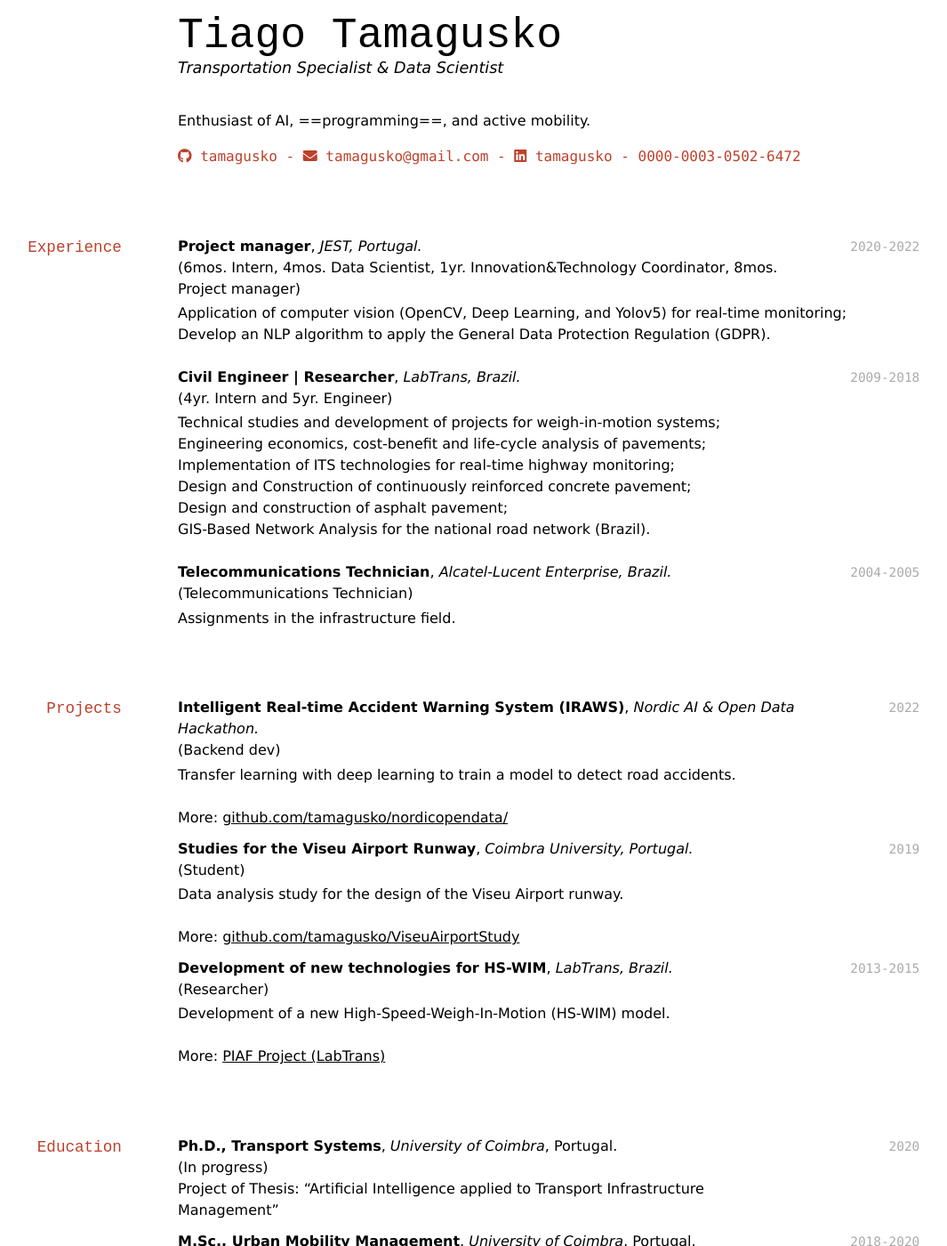
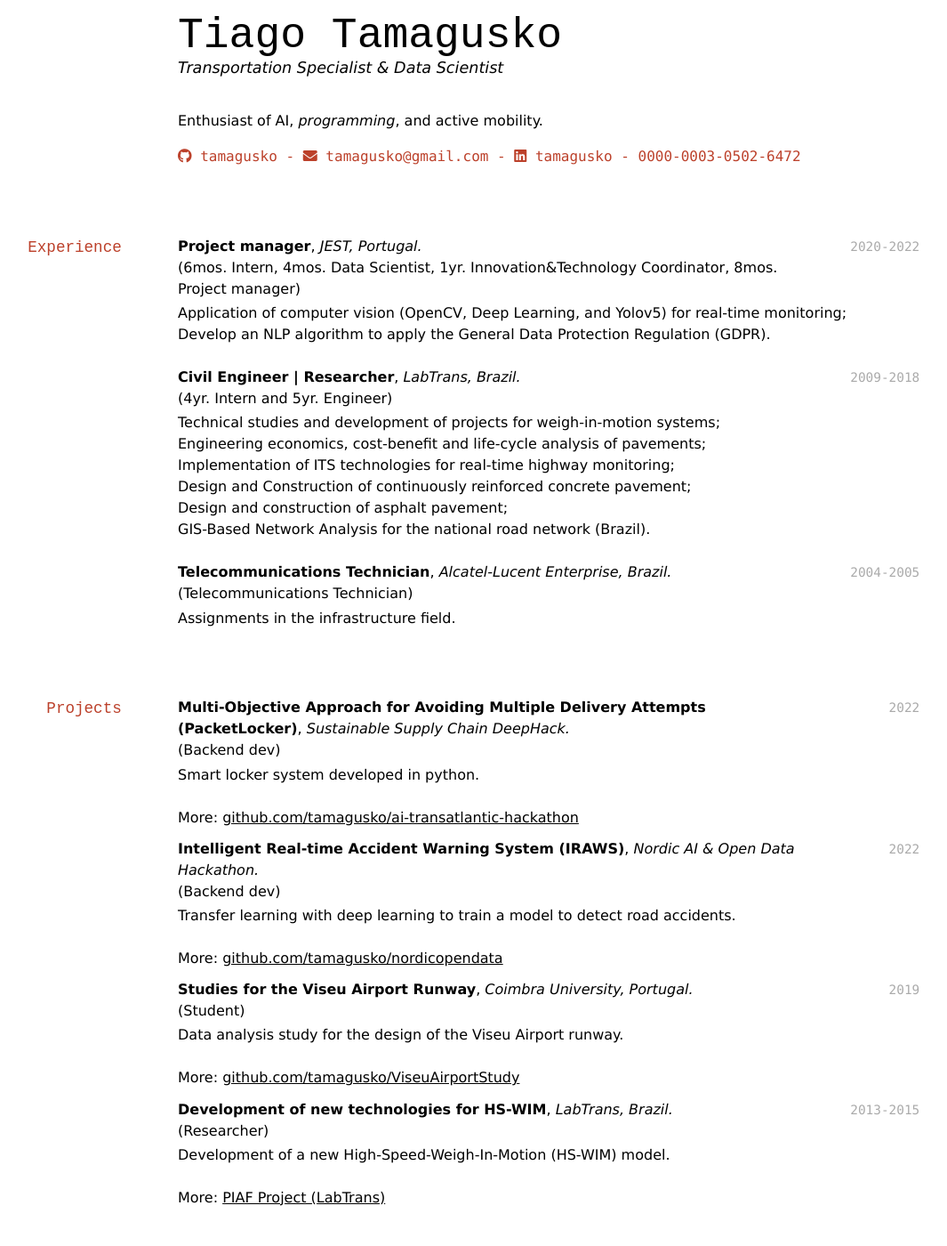
Before and after one commit to tamagusko/cv, a Jekyll site: the page built from index.md, in a window 1280 px wide and 1400 px high. Shown: the whole window at 89% size, without its empty margins (132-1197 px from the left). Built offline with Jekyll 4.4.1, drawn with Linux system fonts in a browser that asks for light colours; nearby versions of some CDN libraries; a style sheet for code colours, icons or effects is not loaded; some of the changed text lies outside the part shown.

```diff
--- a/index.md
+++ b/index.md
@@ -7,7 +7,7 @@ title: Tiago Tamagusko's CV
 
 Transportation Specialist & Data Scientist
 
-<br/>Enthusiast of AI, ==programming==, and active mobility.<br/>
+<br/>Enthusiast of AI, *programming*, and active mobility.<br/>
 
 <div id="webaddress">
   <a href="https://github.com/tamagusko" target="_blank"><i class="fab fa-github"></i> tamagusko</a> -
@@ -38,11 +38,17 @@ Transportation Specialist & Data Scientist
 
 ## Projects
 
+`2022` **Multi-Objective Approach for Avoiding Multiple Delivery Attempts (PacketLocker)**, *Sustainable Supply Chain DeepHack.*
+(Backend dev)
+- Smart locker system developed in python.
+
+More: [github.com/tamagusko/ai-transatlantic-hackathon](https://github.com/tamagusko/ai-transatlantic-hackathon/)
+
 `2022` **Intelligent Real-time Accident Warning System (IRAWS)**, *Nordic AI & Open Data Hackathon.*
 (Backend dev)
 - Transfer learning with deep learning to train a model to detect road accidents.
 
-More: [github.com/tamagusko/nordicopendata/](https://github.com/tamagusko/nordicopendata/)
+More: [github.com/tamagusko/nordicopendata](https://github.com/tamagusko/nordicopendata/)
 
 `2019` **Studies for the Viseu Airport Runway**, *Coimbra University, Portugal.*
 (Student)
@@ -150,3 +156,5 @@ Python, R, Matlab;
 Github, Heroku, AWS;
 Jupyter, Colab, Linux, Docker;
 Agile, Scrum, Trello; Slack.
+
+<br/>Last updated: November 2022<br/>
```
